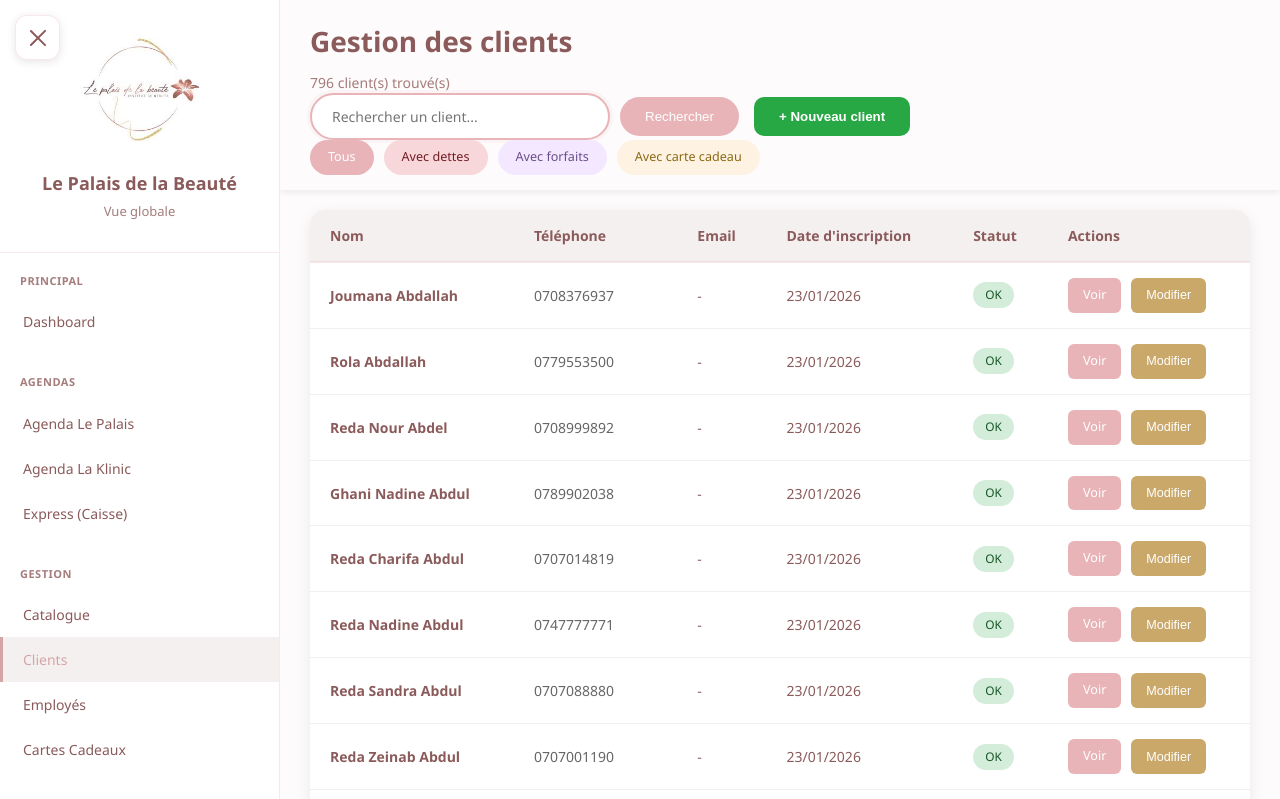
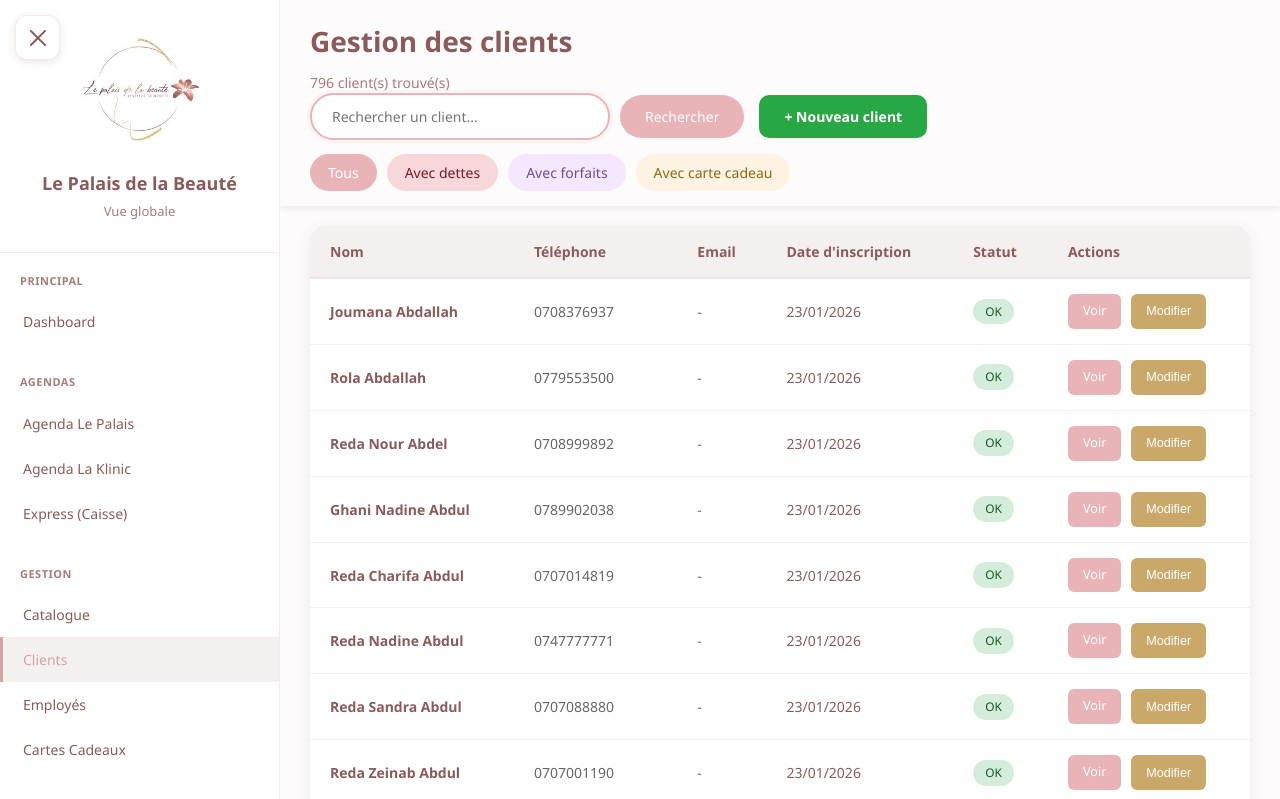
Before and after one commit to melaniedaddio/palais_beaute, a Django app: page /clients/ in a window 1280 px wide. Shown: the top 799 px of the page. Run offline with Django 5.2, Linux system fonts and the light colour scheme; a user stored in the database is signed in; data comes from the database, SQL or seed files in the repository; both versions use the stored data as it was after the commit.

Commit message:
23/02 19h

```diff
--- a/templates/base.html
+++ b/templates/base.html
@@ -304,13 +304,14 @@
         .btn {
             padding: 10px 20px;
             border-radius: 10px;
+            font-family: inherit;
+            font-size: 14px;
             font-weight: 500;
             transition: all 0.3s ease;
             border: none;
             cursor: pointer;
             text-decoration: none;
             display: inline-block;
-            font-size: 14px;
         }
 
         .btn-primary {
--- a/templates/clients/liste.html
+++ b/templates/clients/liste.html
@@ -39,6 +39,8 @@
         border: none;
         border-radius: 25px;
         cursor: pointer;
+        font-family: inherit;
+        font-size: 14px;
         font-weight: 500;
         transition: all 0.3s;
     }
@@ -54,6 +56,8 @@
         border: none;
         border-radius: 10px;
         cursor: pointer;
+        font-family: inherit;
+        font-size: 14px;
         font-weight: 600;
         text-decoration: none;
         display: inline-flex;
@@ -66,6 +70,18 @@
         background: #229954;
         transform: translateY(-2px);
     }
+
+    .btn-filtre {
+        padding: 8px 18px;
+        border-radius: 20px;
+        text-decoration: none;
+        font-family: inherit;
+        font-size: 14px;
+        font-weight: 500;
+        display: inline-block;
+        transition: opacity 0.2s;
+    }
+    .btn-filtre:hover { opacity: 0.85; }
 
     .clients-stats {
         display: flex;
@@ -507,21 +523,21 @@
     </div>
 
     <!-- Filtres -->
-    <div style="display: flex; gap: 10px; flex-wrap: wrap;">
+    <div style="display: flex; gap: 10px; flex-wrap: wrap; margin-top: 14px;">
         <a href="?{% if search %}search={{ search }}{% endif %}"
-           style="padding: 8px 18px; border-radius: 20px; text-decoration: none; font-size: 0.9em; font-weight: 500; {% if not filtre %}background: var(--primary); color: white;{% else %}background: #f0f0f0; color: #666;{% endif %}">
+           class="btn-filtre" style="{% if not filtre %}background: var(--primary); color: white;{% else %}background: #f0f0f0; color: #666;{% endif %}">
             Tous
         </a>
         <a href="?filtre=dettes{% if search %}&search={{ search }}{% endif %}"
-           style="padding: 8px 18px; border-radius: 20px; text-decoration: none; font-size: 0.9em; font-weight: 500; {% if filtre == 'dettes' %}background: #dc3545; color: white;{% else %}background: #f8d7da; color: #721c24;{% endif %}">
+           class="btn-filtre" style="{% if filtre == 'dettes' %}background: #dc3545; color: white;{% else %}background: #f8d7da; color: #721c24;{% endif %}">
             Avec dettes
         </a>
         <a href="?filtre=forfaits{% if search %}&search={{ search }}{% endif %}"
-           style="padding: 8px 18px; border-radius: 20px; text-decoration: none; font-size: 0.9em; font-weight: 500; {% if filtre == 'forfaits' %}background: #9b59b6; color: white;{% else %}background: #f3e8ff; color: #6b4d8a;{% endif %}">
+           class="btn-filtre" style="{% if filtre == 'forfaits' %}background: #9b59b6; color: white;{% else %}background: #f3e8ff; color: #6b4d8a;{% endif %}">
             Avec forfaits
         </a>
         <a href="?filtre=cartes{% if search %}&search={{ search }}{% endif %}"
-           style="padding: 8px 18px; border-radius: 20px; text-decoration: none; font-size: 0.9em; font-weight: 500; {% if filtre == 'cartes' %}background: #c9a86a; color: white;{% else %}background: #fef3e2; color: #8b6914;{% endif %}">
+           class="btn-filtre" style="{% if filtre == 'cartes' %}background: #c9a86a; color: white;{% else %}background: #fef3e2; color: #8b6914;{% endif %}">
             Avec carte cadeau
         </a>
     </div>
--- a/templates/credits/index.html
+++ b/templates/credits/index.html
@@ -68,6 +68,8 @@
         cursor: pointer;
         transition: all 0.3s;
         font-weight: 600;
+        font-family: inherit;
+        font-size: 14px;
     }
 
     .filter-btn.active {
--- a/templates/employes/liste.html
+++ b/templates/employes/liste.html
@@ -22,6 +22,8 @@
         padding: 12px 24px;
         border-radius: 10px;
         text-decoration: none;
+        font-family: inherit;
+        font-size: 14px;
         font-weight: 500;
         display: inline-flex;
         align-items: center;
@@ -53,8 +55,9 @@
         padding: 10px 24px;
         border-radius: 25px;
         text-decoration: none;
+        font-family: inherit;
+        font-size: 14px;
         font-weight: 500;
-        font-size: 14px;
         white-space: nowrap;
         cursor: pointer;
         transition: all 0.3s;
@@ -165,6 +168,7 @@
         padding: 8px 12px;
         border-radius: 8px;
         border: none;
+        font-family: inherit;
         font-size: 13px;
         font-weight: 500;
         cursor: pointer;
--- a/templates/gestion/catalogue.html
+++ b/templates/gestion/catalogue.html
@@ -31,6 +31,8 @@
         border: none;
         border-radius: 8px;
         cursor: pointer;
+        font-family: inherit;
+        font-size: 14px;
         font-weight: 500;
         transition: all 0.3s;
         text-decoration: none;
@@ -174,6 +176,7 @@
     .btn-icon {
         padding: 8px 12px;
         background: transparent;
+        font-family: inherit;
         border: 1px solid var(--border);
         border-radius: 6px;
         cursor: pointer;
@@ -362,6 +365,8 @@
         border: none;
         border-radius: 8px;
         cursor: pointer;
+        font-family: inherit;
+        font-size: 14px;
         font-weight: 500;
         transition: all 0.3s;
         width: 100%;
```
Also changed, not shown: db.sqlite3.
